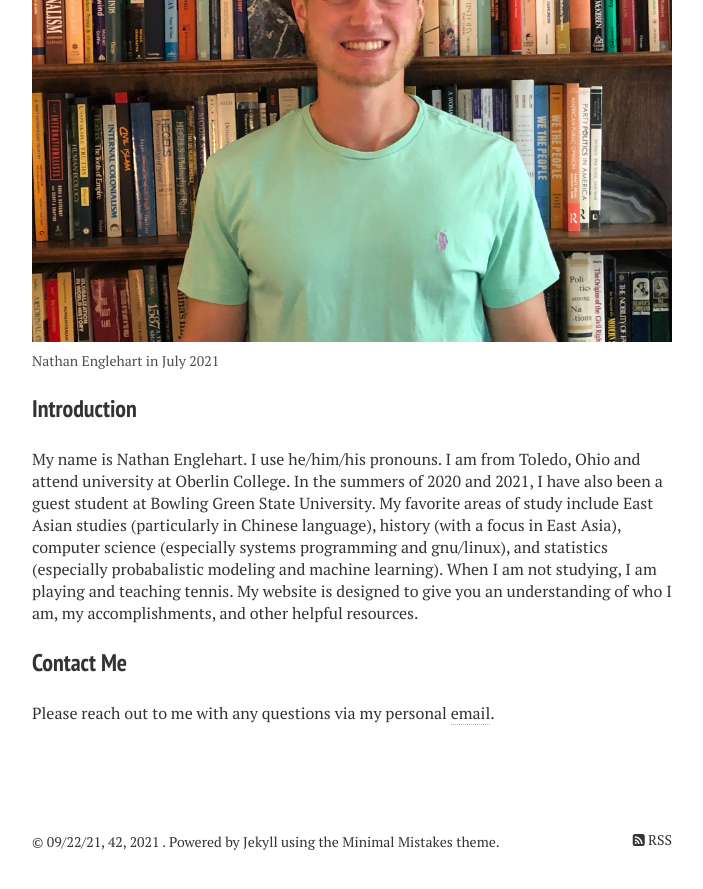
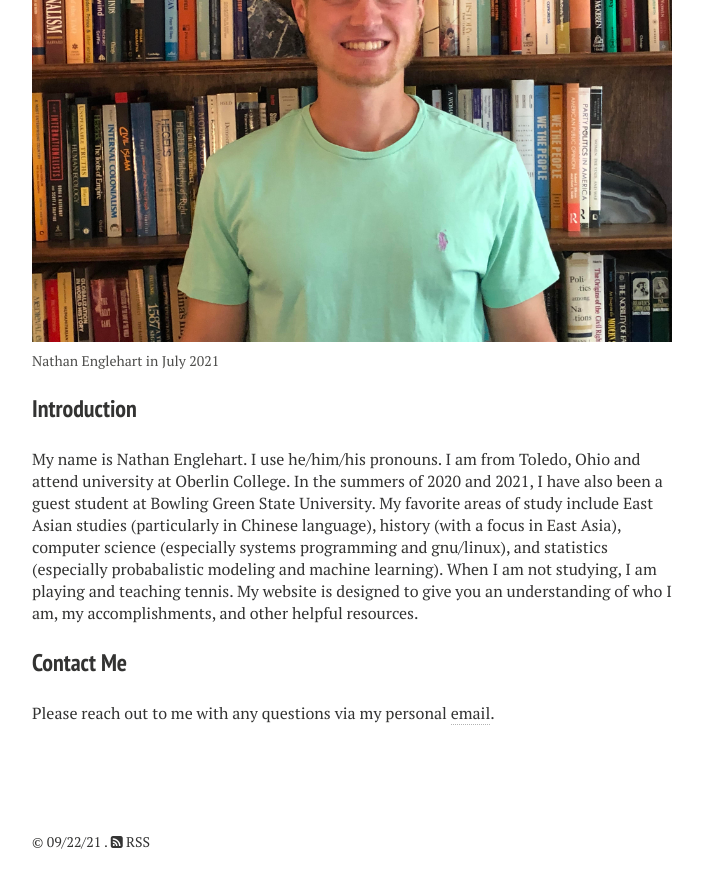
Before and after one commit to nathanenglehart/nathanenglehart.github.io, a Jekyll site: the page built from index.md, in a window 1280 px wide and 900 px high, scrolled down 637 px. Shown: the top 889 px of the window, without its empty margins (288-991 px from the left). Built offline with Jekyll 4.4.1, drawn with Linux system fonts in a browser that asks for light colours; nearby versions of some CDN libraries.

Commit message:
Update _footer.html

```diff
--- a/_includes/_footer.html
+++ b/_includes/_footer.html
@@ -1 +1 @@
-<span>&copy; {{ site.time | date: '%D, %M, %Y' }} {{ site.owner.name }}. Powered by <a href="http://jekyllrb.com">Jekyll</a> using the <a href="http://mademistakes.com/minimal-mistakes/">Minimal Mistakes</a> theme. <a style="float: right; display: inline;" href="/feed.xml"><i class="fa fa-rss-square"></i> RSS</a></span>
+<span>&copy; {{ site.time | date: '%D' }} {{ site.owner.name }}. <a href="/feed.xml"><i class="fa fa-rss-square"></i> RSS</a></span>
```
